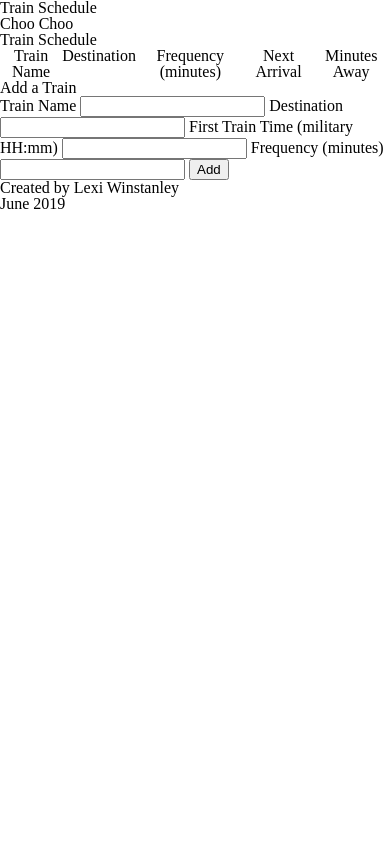
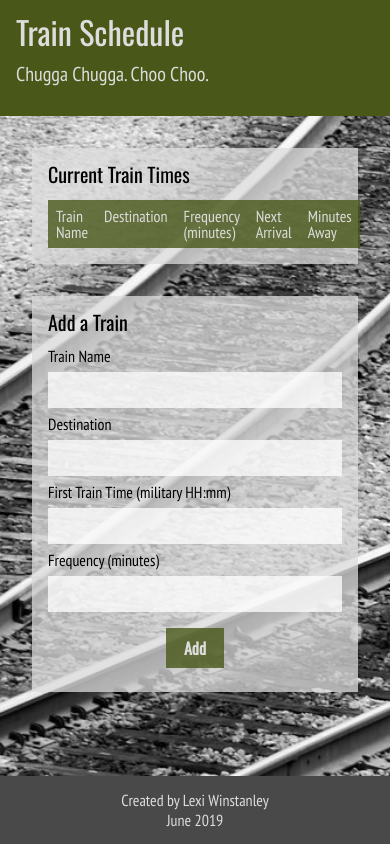
Before and after one commit to lexi-winstanley/TrainSchedule, a plain HTML site: page index.html in a window 390 px wide. Drawn offline with nearby package versions, Linux system fonts and the light colour scheme; no server answers.

Commit message:
Added styling to table and form elements, removed moment from firstTime so that it can be stored in firebase

```diff
--- a/assets/css/styles.css
+++ b/assets/css/styles.css
@@ -1,3 +1,147 @@
+* {
+    box-sizing: border-box;
+}
+
+*:focus {
+    outline: none;
+    box-shadow: 0px 0px 2px 2px #495818;
+}
+
+html {
+    width: 100%;
+    min-height: 100%;
+    display: flex;
+}
+
+body {
+    width: 100%;
+    min-height: 100%;
+    display: flex;
+    flex-direction: column;
+    font-size: 16px;
+    font-family: 'PT Sans Narrow', sans-serif;
+    background-color: #494949;
+}
+
+#appContent {
+    flex: 1;
+    background-image: url("../images/tracks.jpg");
+    background-size: cover;
+    display: flex;
+}
+
+footer {
+    flex: none;
+    background-color: #494949;
+    color: #dddddd;
+    padding: .75rem 0 1rem 0;
+}
+
+footer p {
+    padding: .25rem 1rem 0rem 1rem;
+}
+
+header {
+    background-color: #495818;
+    color: #dddddd;
+    flex: none;
+    padding: 1rem;
+}
+
+main {
+    padding: 2.25rem 3rem 4.25rem 3rem;
+    display: flex;
+    flex-direction: column;
+    justify-content: flex-start;
+}
+
+section {
+    background-color: rgba(221,221,221, .75);
+    margin: 2rem 0 0 0;
+    padding: 0 1rem 1rem 1rem;
+}
+
+h1 {
+    font-size: 2rem;
+    font-family: 'Oswald', sans-serif;
+}
+
+h2 {
+    font-size: 1.25rem;
+    font-family: 'PT Sans Narrow', sans-serif;
+    padding: 1rem 0;
+}
+
+.sectionHeader {
+    font-family: 'Oswald', sans-serif;
+}
+
+table {
+    text-align: left;
+}
+
+thead  tr {
+    background-color: rgba(73,88,24, .8);
+    color: #dddddd;
+}
+
+tr {
+    padding: .5rem;
+    background-color: rgba(255,255,255, .75);
+}
+
+th {
+    padding: .5rem;
+}
+
 .evenRow {
-    background-color: lightgrey;
+    background-color: rgba(73,73,73, .75);
+    color: #dddddd;
 }
+
+td {
+    padding: .5rem;
+}
+
+form {
+    display: flex;
+    flex-direction: column;
+}
+
+input {
+    padding: .5rem;
+    margin: .5rem 0;
+    background-color: rgba(255,255,255, .75);
+    border: none;
+    color: #495818;
+    font-family: 'PT Sans Narrow', sans-serif;
+    font-weight: bold;
+    font-size: 1rem;
+}
+
+#createNew {
+    background-color: rgba(73,88,24, .8);
+    color: #dddddd;
+    width: 20%;
+    align-self: flex-end;
+    border: none;
+    font-family: 'Oswald', sans-serif;
+}
+
+@media screen and (max-width: 850px) {
+    #appContent {
+        flex-direction: column;
+    }
+    table {
+        width: 100%;
+    }
+    main {
+        padding: 0rem 2rem 2rem 2rem;
+    }
+    footer {
+        text-align: center;
+    }
+    #createNew {
+        align-self: center;
+    }
+}
--- a/assets/javascript/trainApp.js
+++ b/assets/javascript/trainApp.js
@@ -11,13 +11,27 @@ let firebaseConfig = {
 firebase.initializeApp(firebaseConfig);
 let database = firebase.database().ref();
 let count = 0;
+let timeInterval;
+let timeStart = 0;
+let countdownStarted = false;
+
+function timeToUpdate() {
+    timeInterval = setInterval(updateTimes, 60000);
+    countdownStarted = true;
+}
+
+function resetInterval() {
+    clearInterval(timeInterval);
+    timeStart = 0;
+    countdownStarted = false;
+}
 
 function addNewTrain(event) {
     event.preventDefault();
     count++;
     let name = document.getElementById('name').value.trim();
     let destination = document.getElementById('destination').value.trim();
-    let firstTime = moment(document.getElementById('firstTime').value.trim(), 'HH:mm');
+    let firstTime = document.getElementById('firstTime').value.trim();
     let frequency = document.getElementById('frequency').value.trim();
     database.push().set({
         name: name,
@@ -32,11 +46,34 @@ function addNewTrain(event) {
     document.getElementById('frequency').value = '';
 }
 
+function updateTimes() {
+    let allRows = document.getElementsByTagName('tr');
+    console.log(allRows);
+    for (let i = 1; i < allRows.length; i++) {
+        let currentRow = allRows[i];
+        let currentChildren = currentRow.getElementsByTagName('td');
+        let dataFirstTime = currentChildren[3].getAttribute('data-first');
+        console.log(dataFirstTime);
+        let dataFreq = currentChildren[2].getAttribute('data-freq');
+        console.log(dataFreq);
+        let convertedFirstTime = moment(dataFirstTime, 'HH:mm').subtract(1, 'years');
+        let difference = moment().diff(moment(convertedFirstTime), 'minutes');
+        let timeRemainder = difference % dataFreq;
+        let minutesToNext = dataFreq - timeRemainder;
+        let nextTime = moment().add(minutesToNext, 'minutes');
+        let displayTime = moment(nextTime).format('HH:mm');
+        currentChildren[4].innerText = minutesToNext;
+        currentChildren[3].innerText = displayTime;
+    }
+}
+
 database.on('child_added', function(snap) {
     let newTrain = snap.val();
+    console.log(newTrain);
     let newRow = document.createElement('tr');
+    newRow.className = 'trainRow';
     if (newTrain.order % 2 === 0) {
-        newRow.setAttribute('class', 'evenRow');
+        newRow.className = 'evenRow';
     }
     let newName = document.createElement('td');
     newName.innerText = newTrain.name;
@@ -45,40 +82,22 @@ database.on('child_added', function(snap) {
     let newFreq = document.createElement('td');
     let storedFrequency = newTrain.frequency;
     console.log(storedFrequency);
+    newFreq.setAttribute('data-freq', storedFrequency);
     newFreq.innerText = storedFrequency;
     let nextTrain = document.createElement('td');
     let storedFirstTime = newTrain.firstTime;
     console.log(storedFirstTime);
-    nextTrain.innerText = nextTrainTime(calcNextTrain(storedFirstTime, storedFrequency));
+    nextTrain.setAttribute('data-first', storedFirstTime);
     let minAway = document.createElement('td');
-    minAway.innerText = calcNextTrain(storedFirstTime, storedFrequency);
     newRow.appendChild(newName);
     newRow.appendChild(newDest);
     newRow.appendChild(newFreq);
     newRow.appendChild(nextTrain);
     newRow.appendChild(minAway);
     document.getElementById('addedTrains').appendChild(newRow);
+    updateTimes();
 });
 
-let calcNextTrain = function(storedFirstTime, storedFrequency) {
-    let currentTime = moment();
-    //console.log(moment(currentTime).format('HH:mm'));
-    let convertedFirstTime = moment(storedFirstTime, 'HH:mm').subtract(1, 'years');
-    //console.log(moment(convertedFirstTime).format('HH:mm'));
-    let difference = moment().diff(moment(convertedFirstTime), 'minutes');
-    //console.log(difference);
-    let timeRemainder = difference % storedFrequency;
-    //console.log(timeRemainder);
-    let minutesToNext = storedFrequency - timeRemainder;
-    console.log(minutesToNext);
-
-    return minutesToNext;
-};
-
-let nextTrainTime = function(minutes) {
-    let nextTime = moment().add(minutes, 'minutes');
-    return moment(nextTime).format('HH:mm');
-};
-
-
+resetInterval();
 document.getElementById('createNew').onclick = addNewTrain;
+timeToUpdate();
--- a/index.html
+++ b/index.html
@@ -5,8 +5,7 @@
     <meta charset="UTF-8">
     <meta name="viewport" content="width=device-width, initial-scale=1.0">
     <link rel="icon" type="image/png" sizes="32x32" href="assets/images/favicon_32-32.png">
-    <link href="https://fonts.googleapis.com/css?family=Advent+Pro&display=swap" rel="stylesheet">
-    <link rel="stylesheet" href="assets/css/reset.css">
+    <link href="https://fonts.googleapis.com/css?family=Oswald|PT+Sans+Narrow&display=swap" rel="stylesheet">    <link rel="stylesheet" href="assets/css/reset.css">
     <link rel="stylesheet" href="assets/css/styles.css">
     <title>Train Schedule</title>
 </head>
@@ -14,11 +13,11 @@
 <div id="appContent">
     <header>
         <h1>Train Schedule</h1>
-        <h2>Choo Choo</h2>
+        <h2>Chugga Chugga. Choo Choo.</h2>
     </header>
     <main>
         <section>
-            <h2 class="sectionHeader">Train Schedule</h2>
+            <h2 class="sectionHeader">Current Train Times</h2>
             <table class="table">
                 <thead class="tableHeaders">
                 <tr>
```
Also changed, not shown: assets/images/tracks.jpg (added), assets/images/train.jpg (added), assets/images/train2.jpg (added).
